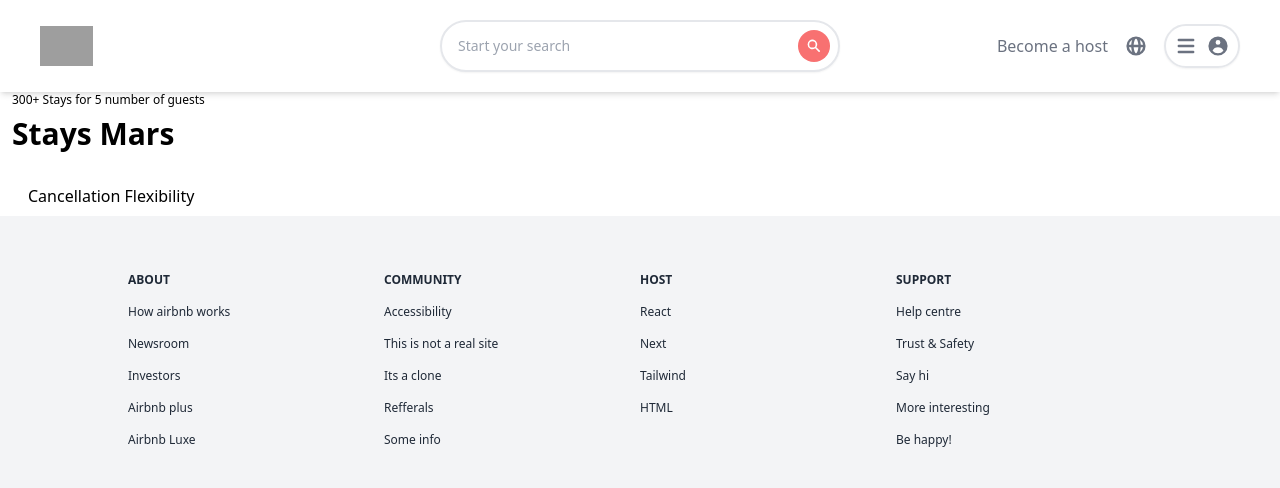
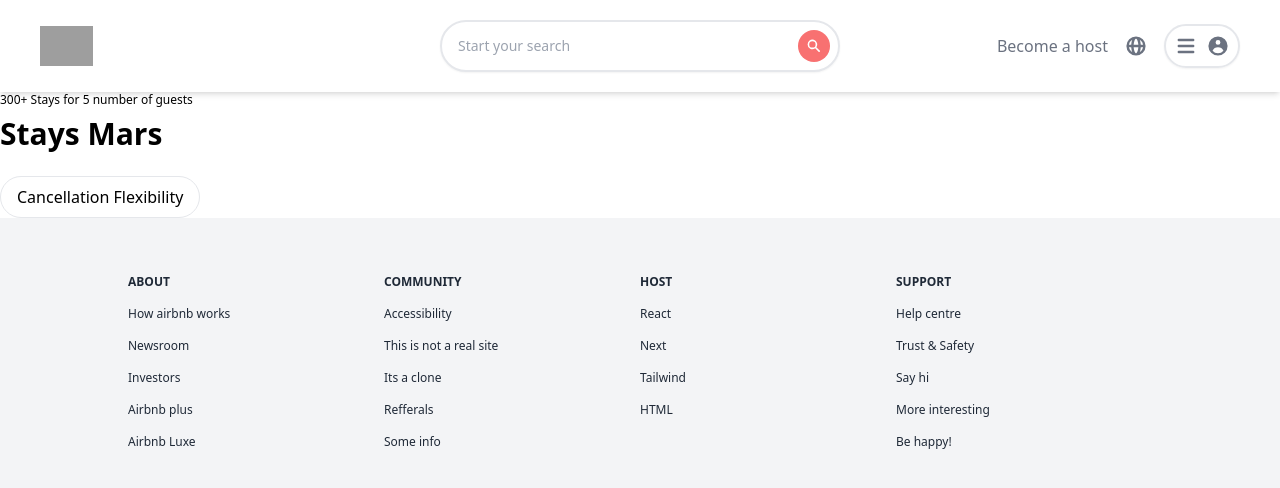
Before and after one commit to i-doshechnikow/airbnb-clone, a Next.js app in the folder airbnb-clone/: page /search in a window 1280 px wide. Shown: the top 488 px of the page. Built offline with nearby package versions, Linux system fonts and the light colour scheme; grey boxes are pictures that could not be loaded.

Commit message:
work with search page

```diff
--- a/airbnb-clone/pages/search.jsx
+++ b/airbnb-clone/pages/search.jsx
@@ -7,12 +7,14 @@ function Search() {
       <Header />
 
       <main className="flex">
-        <section className="mx-3 w-full">
+        <section>
           <p className="text-xs">300+ Stays for 5 number of guests</p>
           <h1 className="mt-2 mb-6 text-3xl font-semibold">Stays Mars</h1>
 
-          <div className='hidden lg:inline-flex'>
-            <p className='px-4 py-2'>Cancellation Flexibility</p>
+          <div className="">
+            <p className="transform cursor-pointer rounded-full border px-4 py-2 transition duration-100 ease-out hover:shadow-lg active:scale-95 active:bg-gray-100">
+              Cancellation Flexibility
+            </p>
           </div>
         </section>
       </main>
```
Also changed, not shown: 2 other files (tests, documents, lock files or other folders).
